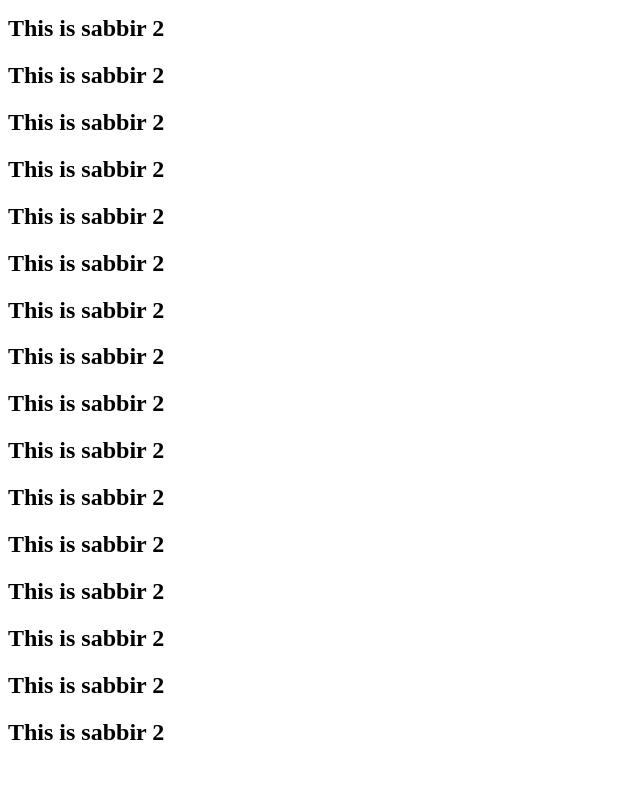
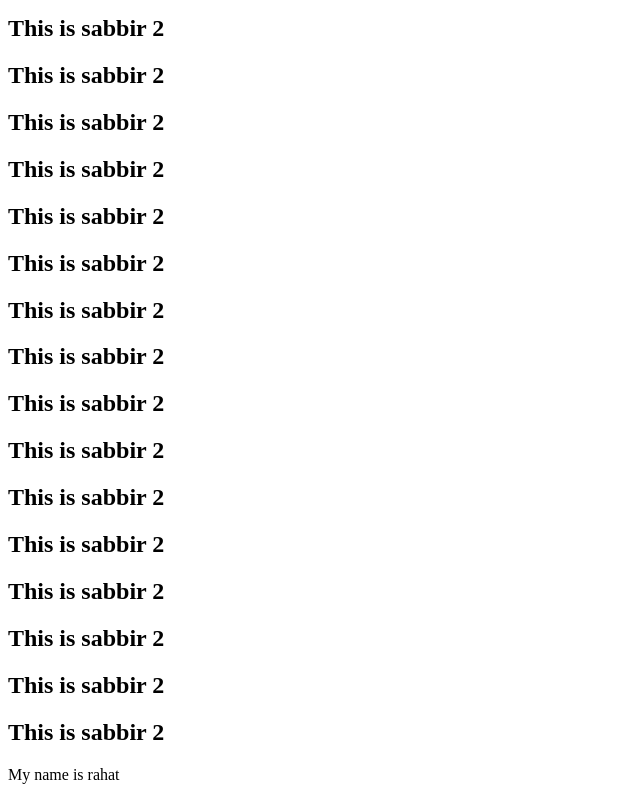
Before and after one commit to tmsabbir/practice-1, a plain HTML site: page index.html in a window 1280 px wide. Shown: the part 440-1240 px from the top of the page, without its empty margins (0-640 px from the left). Before the commit the page ends 1206 px from the top, so only its background shows below. Drawn offline with Linux system fonts and the light colour scheme.

Commit message:
eta ami rahat update korchi

```diff
--- a/index.html
+++ b/index.html
@@ -33,5 +33,7 @@
 	<h2>This is sabbir 2</h2>
 	<h2>This is sabbir 2</h2>
 
+	<p>My name is rahat</p>
+
 </body>
 </html>
```
